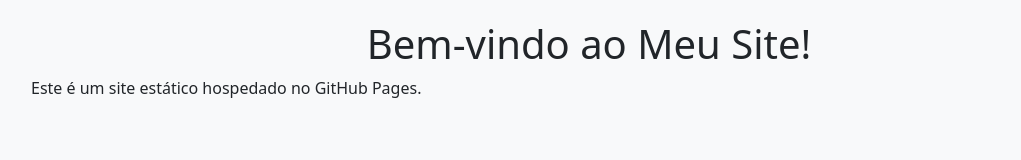
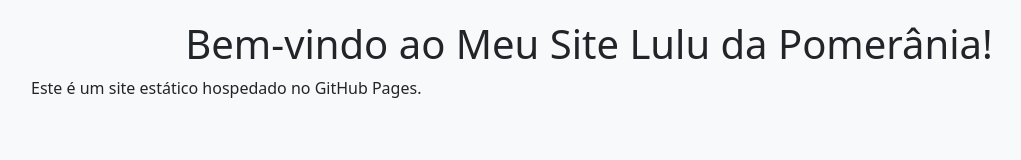
Before and after one commit to BarbarakellyO/meu-portifolio, a plain HTML site: page index.html in a window 1280 px wide. Shown: the whole page, without its empty margins (51-1072 px from the left). Drawn offline with nearby package versions, Linux system fonts and the light colour scheme.

Commit message:
Update index.html

```diff
--- a/index.html
+++ b/index.html
@@ -3,7 +3,7 @@
 <head>
     <meta charset="UTF-8">
     <meta name="viewport" content="width=device-width, initial-scale=1.0">
-    <title>Meu Site Estático</title>
+    <title>Lulu da Pomerânia</title>
     <link href="https://cdn.jsdelivr.net/npm/bootstrap@5.3.0/dist/css/bootstrap.min.css" rel="stylesheet">
     <style>
         body {
@@ -14,7 +14,7 @@
 </head>
 <body>
     <div class="container">
-        <h1 class="text-center">Bem-vindo ao Meu Site!</h1>
+        <h1 class="text-center">Bem-vindo ao Meu Site Lulu da Pomerânia!</h1>
         <p>Este é um site estático hospedado no GitHub Pages.</p>
     </div>
 </body>
```
